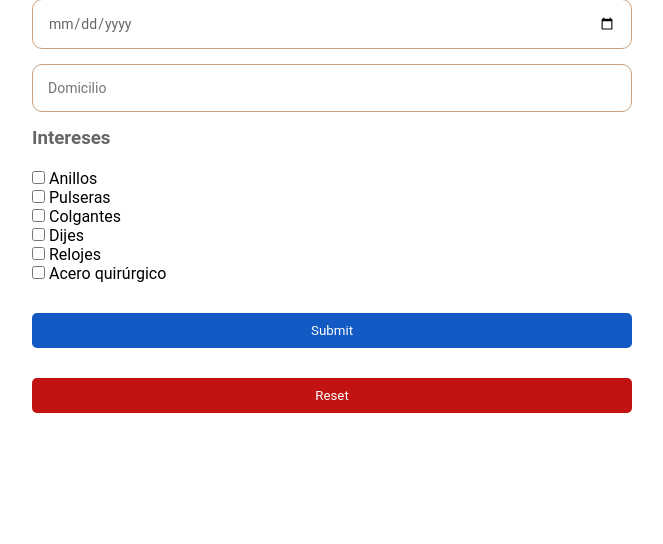
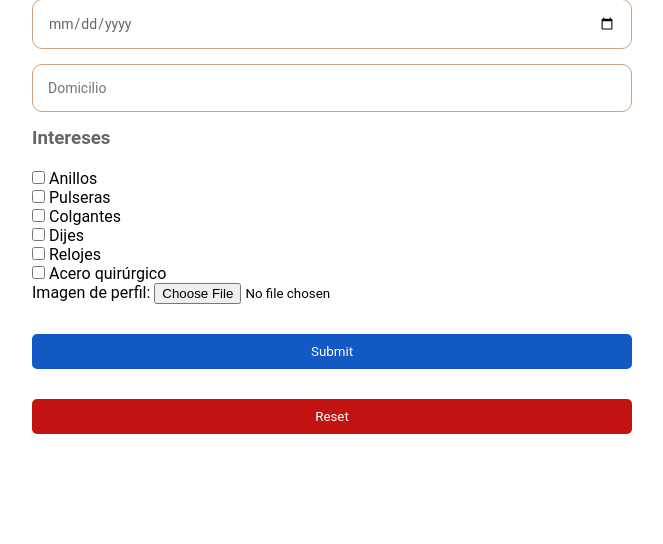
Before and after one commit to DH-Comision-07/Grupo-4-Bijou-Boutique, a Node server app: page /create/ in a window 1280 px wide. Shown: the part 803-1347 px from the top of the page, without its empty margins (308-971 px from the left). Run offline with Node 20, Linux system fonts and the light colour scheme.

Commit message:
boton de foto

```diff
--- a/src/views/register.ejs
+++ b/src/views/register.ejs
@@ -38,6 +38,8 @@
                     <label for="interes5">Relojes</label><br />
                     <input type="checkbox" value="Acero quirúrgico" name="interests" id="interes6" />
                     <label for="interes6">Acero quirúrgico</label><br />
+                    <label>Imagen de perfil:</label>
+                    <input type="file" name="imagenUsuario">
                 </div>
                 <input class="submit" type="submit" />
                 <input class="submit reset" type="reset" onclick="alert('Datos reestablecidos')" />
```
